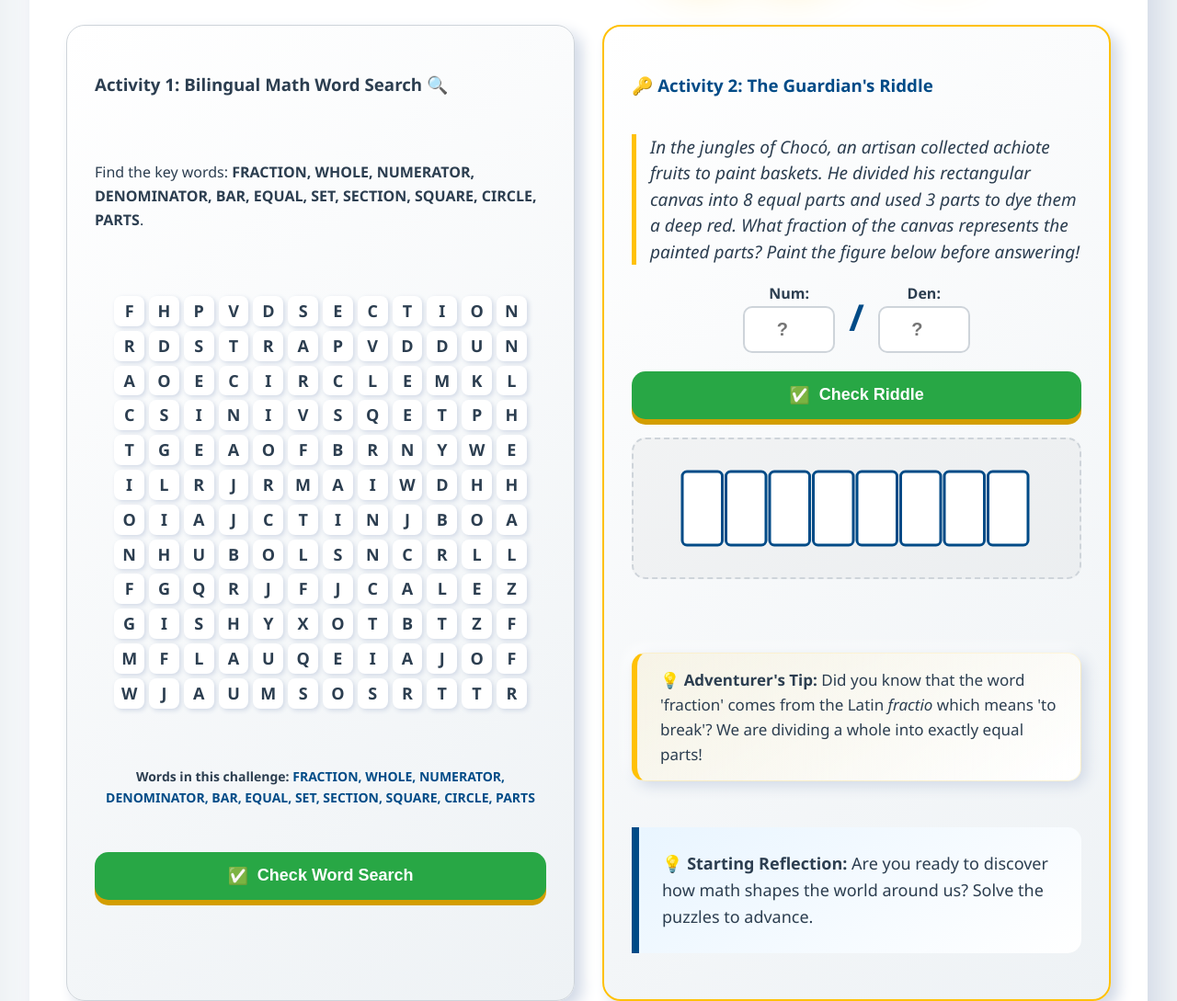
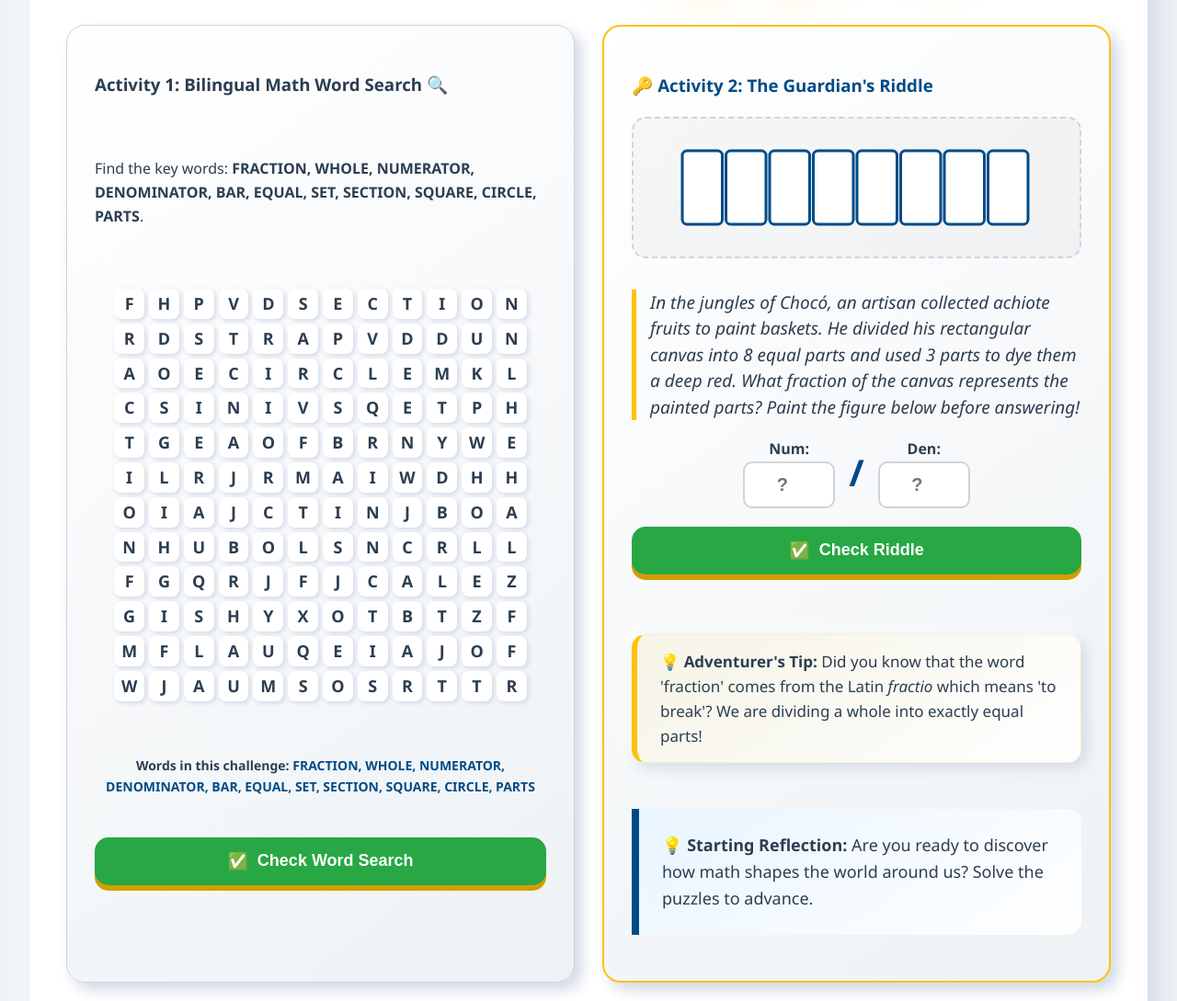
Before and after one commit to genesys92G/Introduction-to-the-fraction, a plain HTML site: page index.html in a window 1280 px wide. Shown: the part 646-1735 px from the top of the page at 92% size. Drawn offline with Linux system fonts and the light colour scheme.

Commit message:
Update index.html

```diff
--- a/index.html
+++ b/index.html
@@ -329,7 +329,9 @@
         <div class="activity-box" style="border: 2px solid var(--primary);">
             <h3 style="color: var(--highlight);">🔑 <span class="tx" data-es="Actividad 2: El Acertijo del Guardián" data-en="Activity 2: The Guardian's Riddle">Actividad 2: El Acertijo del Guardián</span></h3>
 
-            <!-- 1. PREGUNTA Y CAMPOS DE NÚMEROS -->
+            <!-- INTERACTIVE RIDDLE PICTURES (Requested Adjustment 1) -->
+            <div id="riddle-visual-container" style="display: flex; justify-content: center; align-items: center; margin-bottom: 15px; min-height: 140px; background: rgba(0,0,0,0.03); border-radius: 15px; border: 2px dashed var(--border); padding: 10px;"></div>
+
             <div style="flex-grow: 1; display: flex; flex-direction: column; justify-content: center;">
                 <p id="logic-question" style="font-size: 19px; font-style: italic; min-height: 110px; text-align: left; border-left: 5px solid var(--primary); padding-left: 15px; line-height: 1.5;"></p>
                 <div style="display: flex; align-items: center; gap: 15px; justify-content: center; flex-wrap: wrap; margin-bottom: 20px;">
@@ -344,14 +346,7 @@
                     </div>
                 </div>
             </div>
-
-            <!-- 2. BOTÓN DE REVISAR -->
-            <button class="btn-3d" style="background: var(--success); color: white; width: 100%; margin-bottom: 20px;" onclick="checkLogicPuzzle()">✅ <span class="tx" data-es="Revisar Acertijo" data-en="Check Riddle">Revisar Acertijo</span></button>
-
-            <!-- 3. FIGURA INTERACTIVA (Desplazada debajo del botón según lo solicitado) -->
-            <div id="riddle-visual-container" style="display: flex; justify-content: center; align-items: center; margin-bottom: 15px; min-height: 140px; background: rgba(0,0,0,0.03); border-radius: 15px; border: 2px dashed var(--border); padding: 10px;"></div>
-
-            <!-- 4. FEEDBACK Y CÓDIGO -->
+            <button class="btn-3d" style="background: var(--success); color: white; width: 100%;" onclick="checkLogicPuzzle()">✅ <span class="tx" data-es="Revisar Acertijo" data-en="Check Riddle">Revisar Acertijo</span></button>
             <span id="logic-feedback" class="feedback"></span>
             <div id="code-tab1" class="code-reveal"><span class="tx" data-es="Código Desbloqueado:" data-en="Unlocked Code:">Código Desbloqueado:</span> 1234</div>
 
@@ -365,6 +360,8 @@
                 <span class="tx" data-es="¿Están listos para descubrir cómo las matemáticas moldean el mundo que nos rodea? Resuelvan los acertijos para avanzar." data-en="Are you ready to discover how math shapes the world around us? Solve the puzzles to advance.">¿Están listos para descubrir cómo las matemáticas moldean el mundo que nos rodea? Resuelvan los acertijos para avanzar.</span>
             </div>
         </div>
+    </div>
+</div>
 
 <!-- PESTAÑA 2: El Taller del Creador -->
 <div id="tab2" class="tab-content">
```
